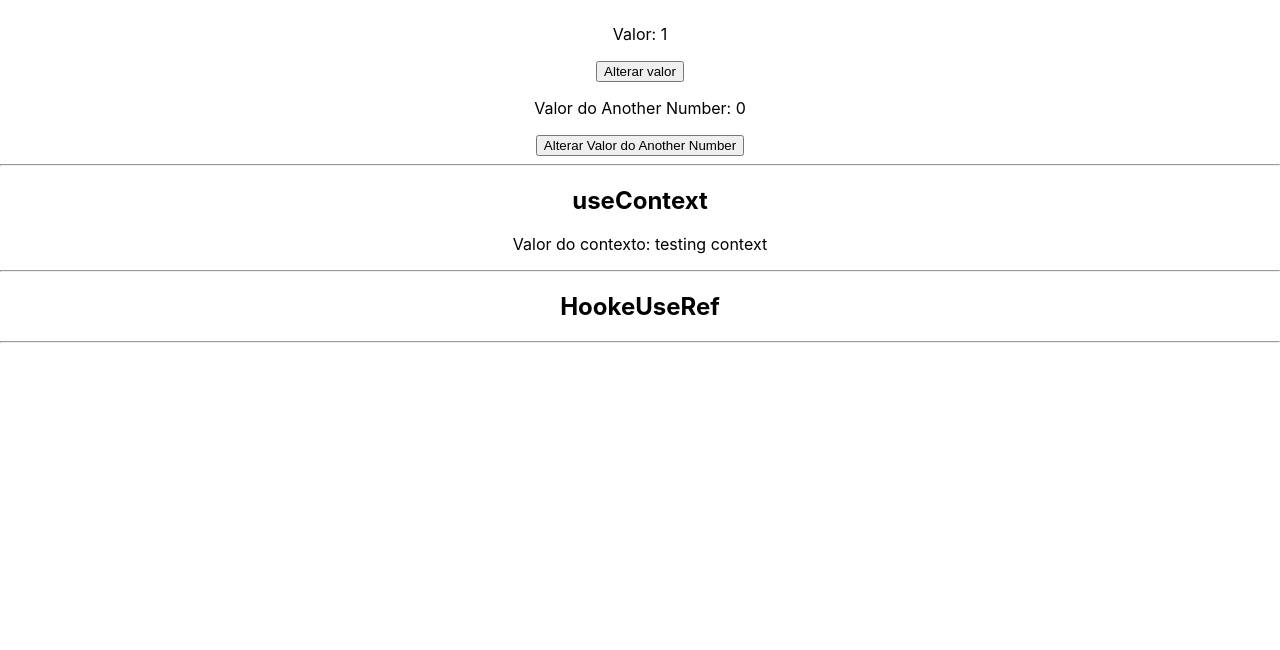
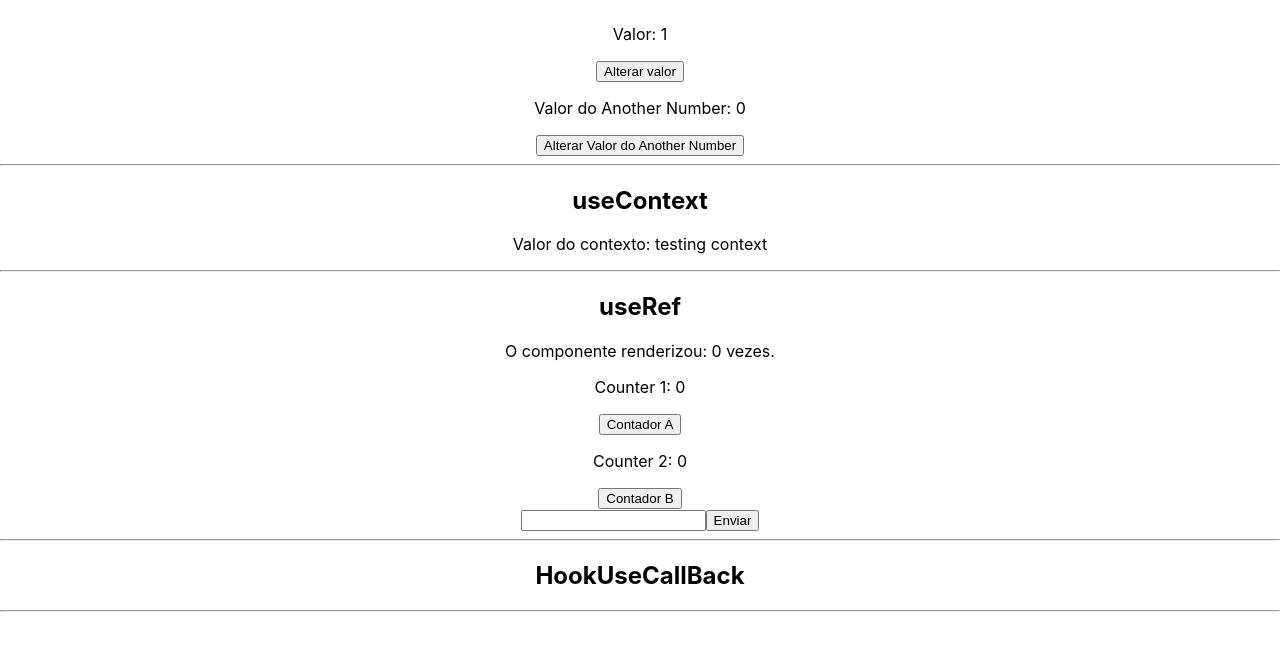
Before and after one commit to gustavojung23/Fundamentos-React, a React (Create React App) app in the folder react-hooks/: page / in a window 1280 px wide. Shown: the part 725-1375 px from the top of the page. Built offline with nearby package versions, Linux system fonts and the light colour scheme.

Commit message:
add HookUseCallBack and modified HookUseRef

```diff
--- /dev/null
+++ b/react-hooks/src/components/HookUseCallBack.jsx
@@ -0,0 +1,12 @@
+
+
+const HookUseCallBack = () => {
+    return (
+        <div>
+            <h2>HookUseCallBack</h2>
+            <hr/>
+        </div>
+    )
+}
+
+export default HookUseCallBack
--- /dev/null
+++ b/react-hooks/src/components/HookUseRef.jsx
@@ -0,0 +1,42 @@
+import { useEffect, useState, useRef } from "react"
+
+const HookeUseRef = () => {
+
+    // 1 - useRef
+    const numberRef = useRef(0);
+    const [counterA, setCounterA] = useState(0);
+    const [counterB, setCounterB] = useState(0);
+
+    useEffect(() => {
+        numberRef.current = numberRef.current + 1;
+    });
+
+    const inputRef = useRef();
+    const [text, setText] = useState("");
+
+    const handleSubmit = (e) => {
+        e.preventDefault();
+
+        setText("");
+        inputRef.current.focus();
+    }
+
+    return (
+        <div>
+            <h2>useRef</h2>
+            <p>O componente renderizou: {numberRef.current} vezes.</p>
+            <p>Counter 1: {counterA}</p>
+            <button onClick={() => setCounterA(counterA + 1)}>Contador A</button>
+            <p>Counter 2: {counterB}</p>
+            <button onClick={() => setCounterB(counterB + 1)}>Contador B</button>
+
+            <form onSubmit={handleSubmit}>
+                <input type="text" ref={inputRef} value={text} onChange={(e) => setText(e.target.value)}/>
+                <input type="submit" value="Enviar" />
+            </form>
+            <hr/>
+        </div>
+    )
+}
+
+export default HookeUseRef;
--- a/react-hooks/src/components/HookeUseRef.jsx
+++ /dev/null
@@ -1,12 +0,0 @@
-import { useEffect, useState, useRef } from "react"
-
-const HookeUseRef = () => {
-    return (
-        <div>
-            <h2>HookeUseRef</h2>
-            <hr/>
-        </div>
-    )
-}
-
-export default HookeUseRef
--- a/react-hooks/src/pages/Home.jsx
+++ b/react-hooks/src/pages/Home.jsx
@@ -3,10 +3,11 @@
 import HookUseReducer from '../components/HookUseReducer'
 import HookUseEffect from '../components/HookUseEffect'
 import HookUseContext from '../components/HookUseContext'
+import HookUseRef from '../components/HookUseRef.jsx'
+import HookUseCallBack from '../components/HookUseCallBack.jsx'
 
 import { useContext } from "react";
 import { SomeContext } from "../components/HookUseContext.jsx";
-import HookeUseRef from '../components/HookeUseRef.jsx'
 
 const Home = () => {
 
@@ -21,7 +22,8 @@
             <h2>useContext</h2>
             <p>Valor do contexto: {contextValue}</p>
             <hr/>
-            <HookeUseRef />
+            <HookUseRef />
+            <HookUseCallBack/>
         </div>
     )
 }
```
